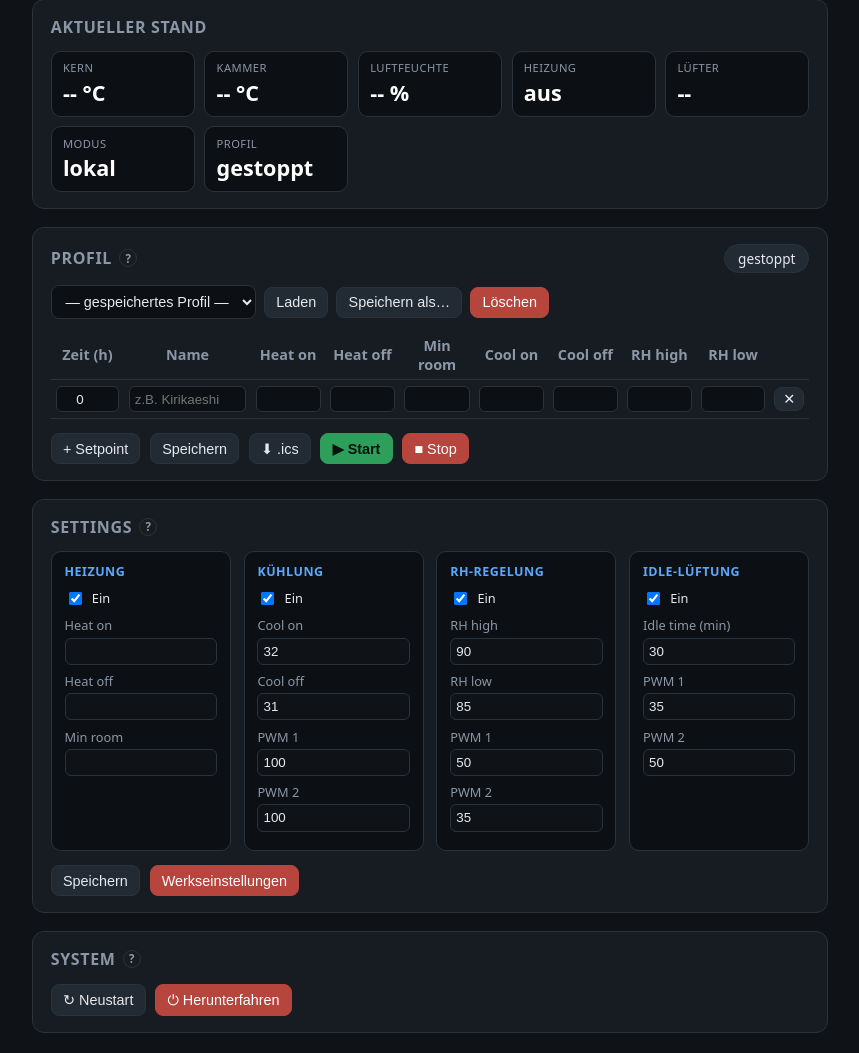
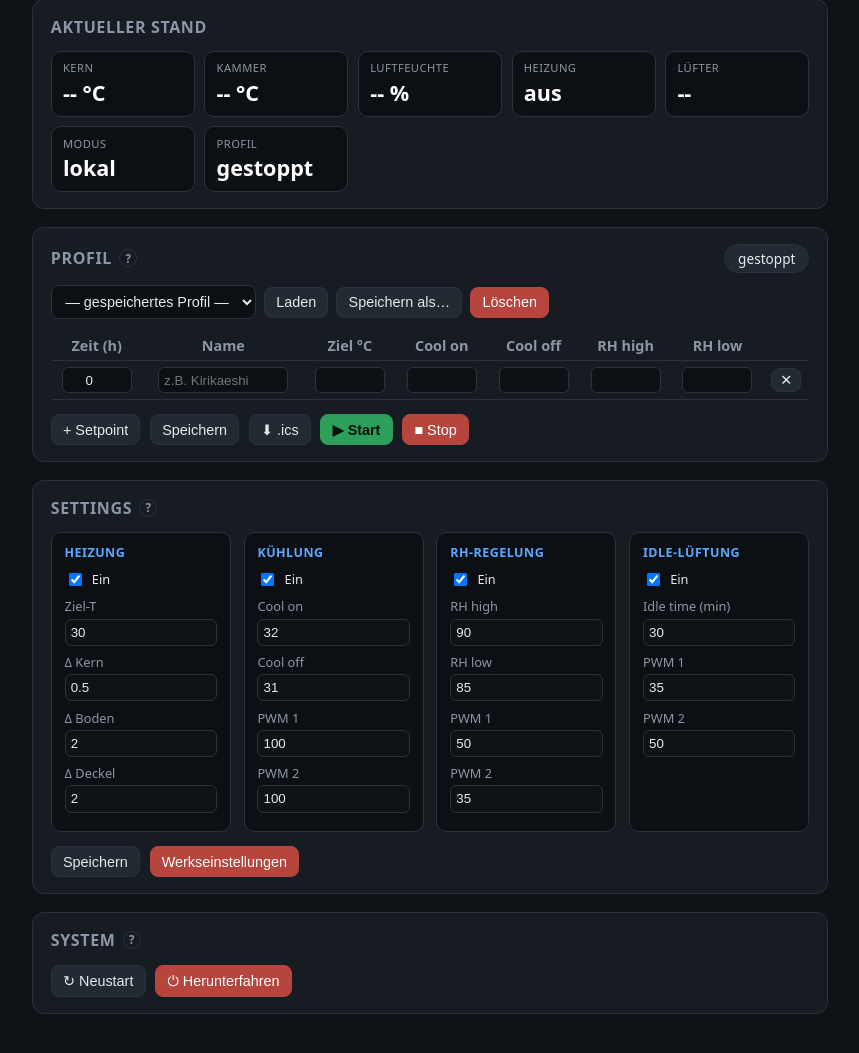
Before and after one commit to hobblefuzz/FermentiMcFermentiFace, a Flask app: page / in a window 1280 px wide. Shown: the part 638-1691 px from the top of the page, without its empty margins (283-1142 px from the left). Run offline with Flask 3, Linux system fonts and the light colour scheme; data that the repository does not hold is empty.

Commit message:
dashboard: Ziel-T heating in profile editor + settings (2c)
Profile table heating column collapses to a single 'Ziel °C' (target) per step;
Settings 'Heizung' group now exposes Ziel-T + the three deltas (Δ Kern/Boden/
Deckel); step description shows the target. Completes the Ziel-T redesign across
ESP32, protocol and dashboard.

Co-Authored-By: Claude Opus 4.8 <noreply@anthropic.com>

```diff
--- a/pi/static/app.js
+++ b/pi/static/app.js
@@ -1,16 +1,17 @@
 "use strict";
 
-// Field order matches the profile table columns in index.html
+// Field order matches the profile table columns in index.html.
+// Heating is a single target per step; the deltas are global (in Settings).
 const TEMP_FIELDS = [
-  ["heat_lower", "Heat on"], ["heat_upper", "Heat off"], ["min_room", "Min room"],
+  ["target", "Ziel"],
   ["temp_upper", "Cool on"], ["temp_lower", "Cool off"],
   ["rh_upper", "RH high"], ["rh_lower", "RH low"],
 ];
 
 // "Settings" grouped by function; third element = boolean toggle
 const MANUAL_GROUPS = [
-  ["Heizung", [["heat_enabled", "Ein", true], ["heat_lower", "Heat on"],
-    ["heat_upper", "Heat off"], ["min_room", "Min room"]]],
+  ["Heizung", [["heat_enabled", "Ein", true], ["target", "Ziel-T"],
+    ["dt_lower", "Δ Kern"], ["dt_floor", "Δ Boden"], ["dt_ceil", "Δ Deckel"]]],
   ["Kühlung", [["temp_enabled", "Ein", true], ["temp_upper", "Cool on"],
     ["temp_lower", "Cool off"], ["temp_pwm_f1", "PWM 1"], ["temp_pwm_f2", "PWM 2"]]],
   ["RH-Regelung", [["rh_enabled", "Ein", true], ["rh_upper", "RH high"],
@@ -439,8 +440,8 @@ const icsEsc = s => String(s).replace(/\\/g, "\\\\").replace(/;/g, "\\;").replac
 
 function stepDesc(p) {
   const sp = p.setpoints || {}, parts = [];
-  if (sp.heat_lower != null || sp.heat_upper != null)
-    parts.push(`Heizen ${sp.heat_lower ?? "?"}-${sp.heat_upper ?? "?"} C`);
+  if (sp.target != null)
+    parts.push(`Ziel ${sp.target} C`);
   if (sp.temp_upper != null) parts.push(`Lüften ab ${sp.temp_upper} C`);
   if (sp.rh_lower != null || sp.rh_upper != null)
     parts.push(`RH ${sp.rh_lower ?? "?"}-${sp.rh_upper ?? "?"} %`);
--- a/pi/templates/index.html
+++ b/pi/templates/index.html
@@ -81,7 +81,7 @@
           <thead>
             <tr>
               <th>Zeit (h)</th><th>Name</th>
-              <th>Heat on</th><th>Heat off</th><th>Min room</th>
+              <th>Ziel °C</th>
               <th>Cool on</th><th>Cool off</th>
               <th>RH high</th><th>RH low</th><th></th>
             </tr>
```
